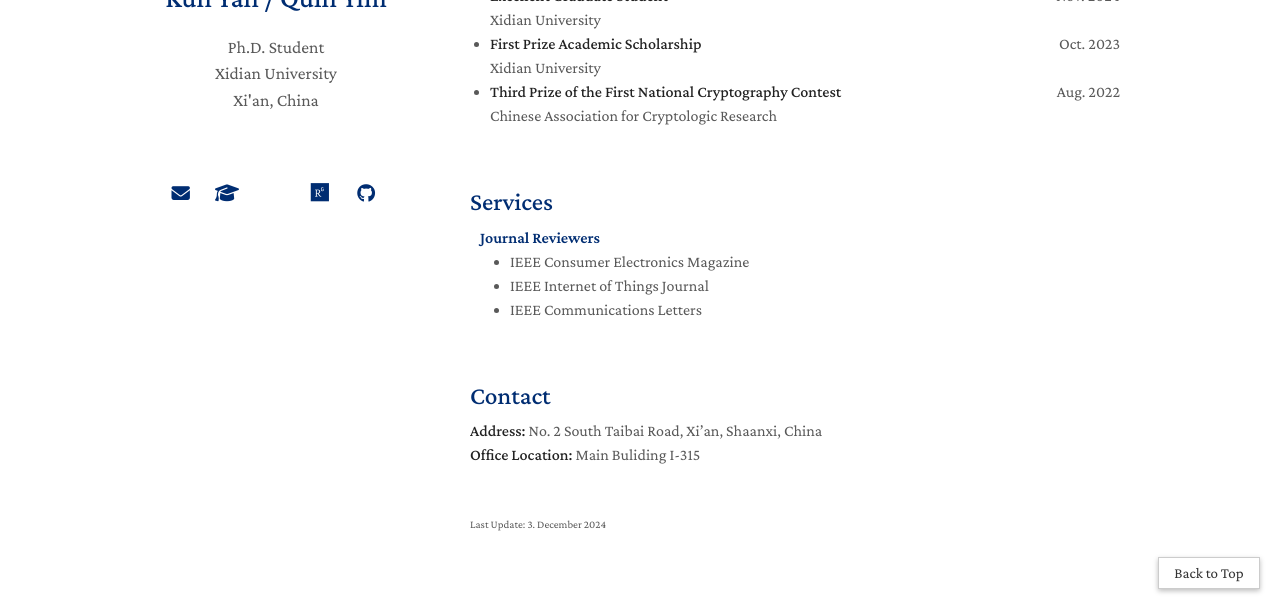
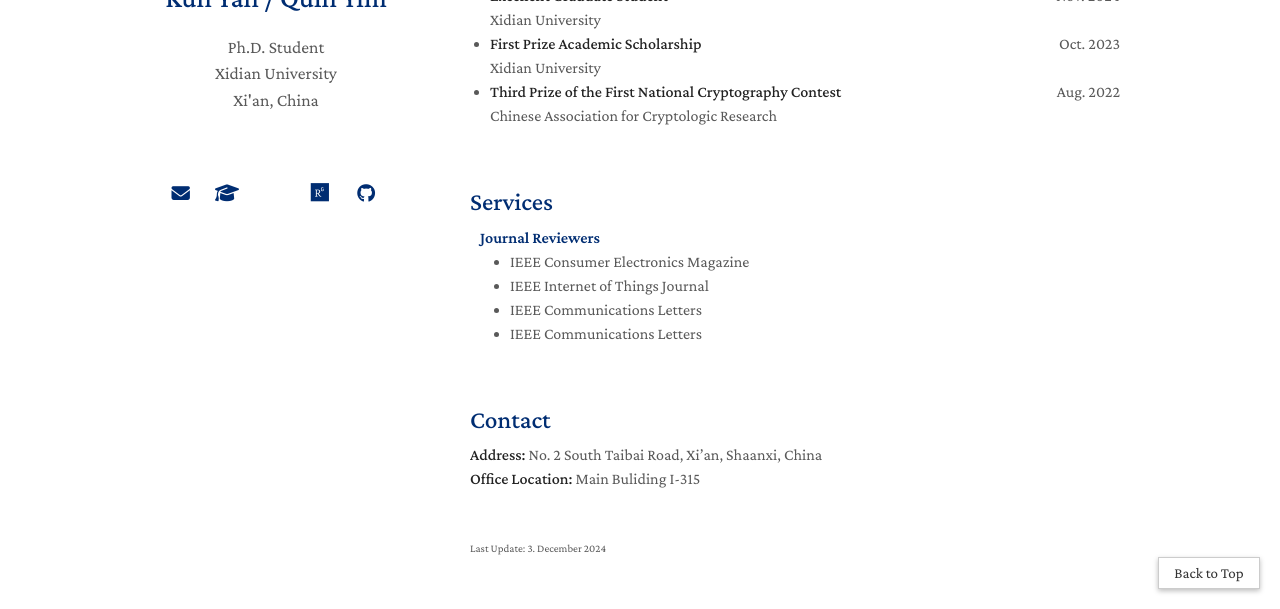
Before and after one commit to QuinYim/quinyim.github.io, a Jekyll site: the page built from index.md, in a window 1280 px wide and 900 px high, scrolled down 1645 px, cut to the strip 291-900 px from the top of the window. Built offline with Jekyll 4.4.1, drawn with Linux system fonts in a browser that asks for light colours; a style sheet for code colours, icons or effects is not loaded.

Commit message:
Update services.md

```diff
--- a/_includes/services.md
+++ b/_includes/services.md
@@ -8,4 +8,5 @@
   <li><a href="https://ctsoc.ieee.org/publications/ieee-consumer-electronics-magazine.html"><autocolor>IEEE Consumer Electronics Magazine</autocolor></a></li>
   <li><a href="https://ieee-iotj.org"><autocolor>IEEE Internet of Things Journal</autocolor></a></li>
   <li><a href="https://www.comsoc.org/publications/journals/ieee-comml"><autocolor>IEEE Communications Letters</autocolor></a></li>
+  <li><a href="https://www.comsoc.org/publications/journals/ieee-tnsm"><autocolor>IEEE Communications Letters</autocolor></a></li>
 </ul>
```
